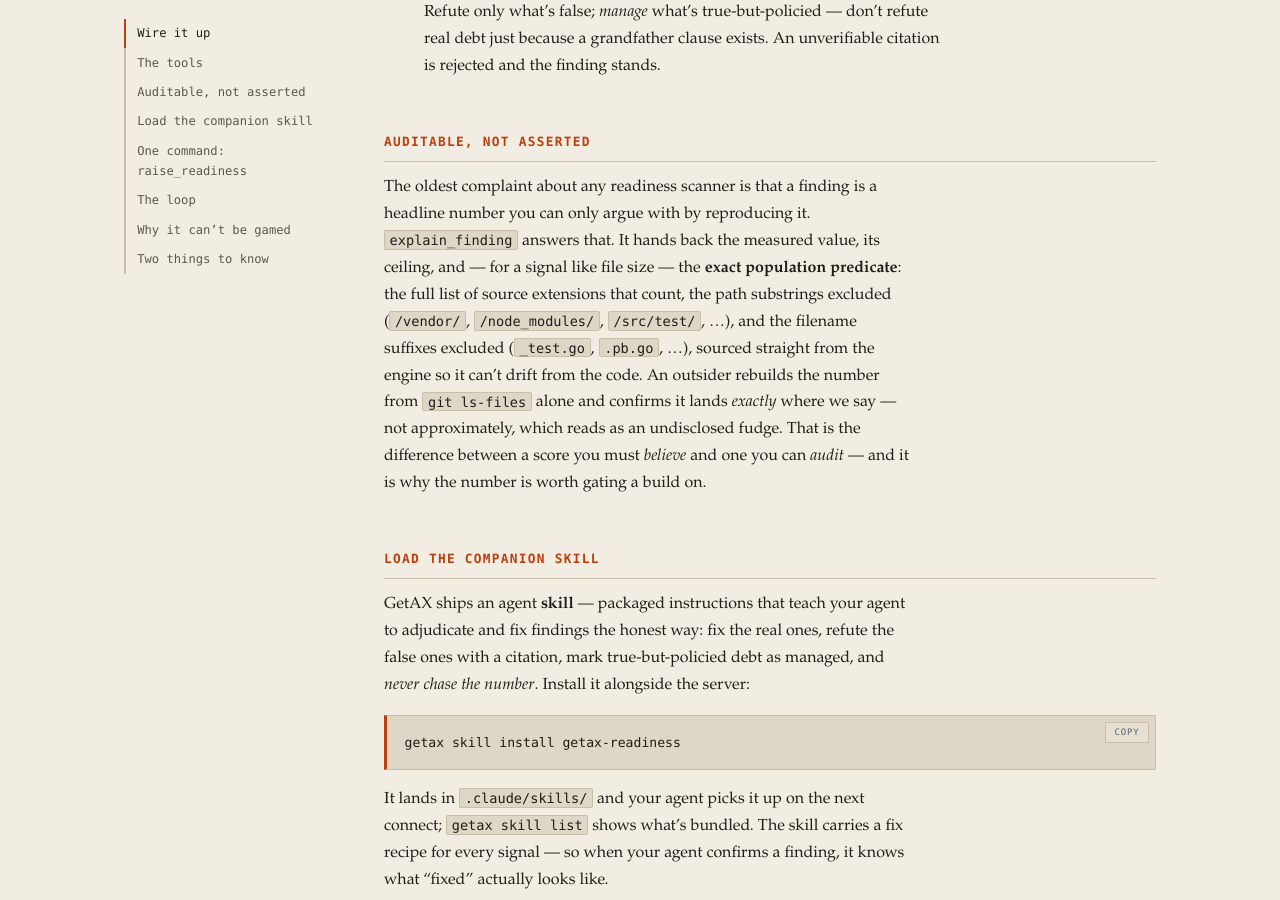
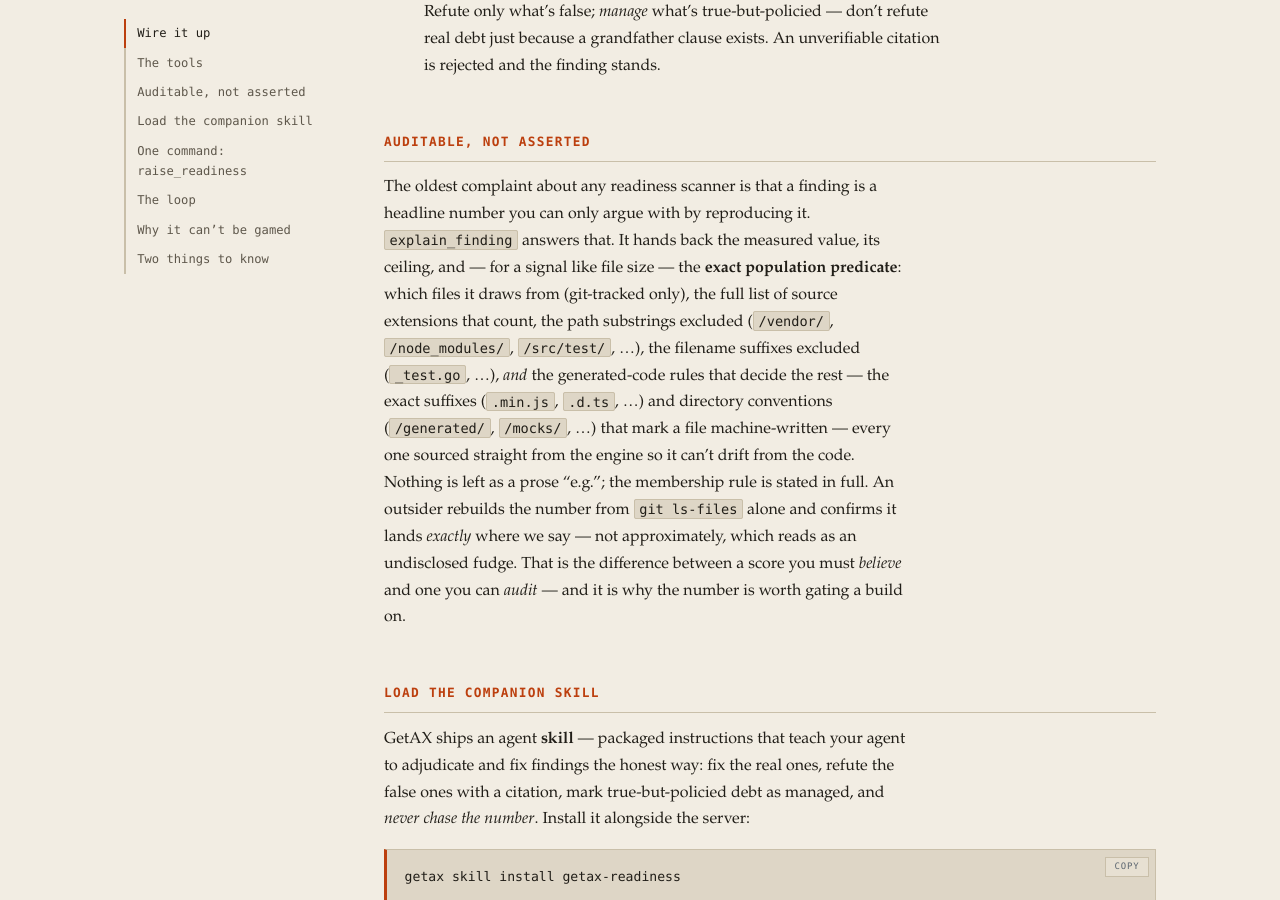
Before and after one commit to marcosbarbero/getax-site, a Jekyll site: the page built from docs/mcp.md, in a window 1280 px wide and 900 px high, scrolled down 1902 px. Built offline with Jekyll 4.4.1, drawn with Linux system fonts in a browser that asks for light colours.

Commit message:
docs(mcp): the population predicate is complete now — generated rules + git-tracked
The auditability section listed source extensions, excluded path substrings, and
excluded suffixes, but stopped at a prose gesture toward generated code. vantage
reproduced the file count exactly but not the value, because the generated rule
(suffixes like .min.js/.d.ts, dirs like /generated//mocks/) was undocumented and
it decides the residual. Now the section says explain_finding publishes those
rules in full, states the population is git-tracked files only, and that nothing
is left as an 'e.g.' — the membership rule is stated completely.

```diff
--- a/docs/mcp.md
+++ b/docs/mcp.md
@@ -84,11 +84,15 @@
 The oldest complaint about any readiness scanner is that a finding is a headline number
 you can only argue with by reproducing it. `explain_finding` answers that. It hands back
 the measured value, its ceiling, and — for a signal like file size — the **exact
-population predicate**: the full list of source extensions that count, the path substrings
-excluded (`/vendor/`, `/node_modules/`, `/src/test/`, …), and the filename suffixes
-excluded (`_test.go`, `.pb.go`, …), sourced straight from the engine so it can't drift
-from the code. An outsider rebuilds the number from `git ls-files` alone and confirms it
-lands *exactly* where we say — not approximately, which reads as an undisclosed fudge.
+population predicate**: which files it draws from (git-tracked only), the full list of
+source extensions that count, the path substrings excluded (`/vendor/`, `/node_modules/`,
+`/src/test/`, …), the filename suffixes excluded (`_test.go`, …), *and* the generated-code
+rules that decide the rest — the exact suffixes (`.min.js`, `.d.ts`, …) and directory
+conventions (`/generated/`, `/mocks/`, …) that mark a file machine-written — every one
+sourced straight from the engine so it can't drift from the code. Nothing is left as a
+prose "e.g."; the membership rule is stated in full. An outsider rebuilds the number from
+`git ls-files` alone and confirms it lands *exactly* where we say — not approximately,
+which reads as an undisclosed fudge.
 That is the difference between a score you must *believe* and one you can *audit* — and it
 is why the number is worth gating a build on.
 
```
